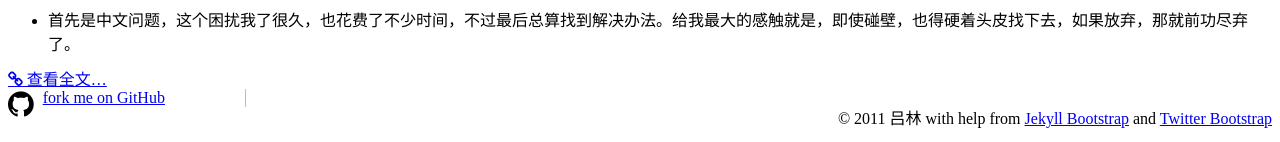
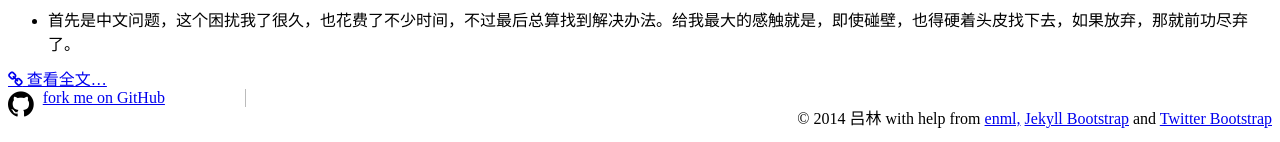
Before and after one commit to clover0319/clover0319.github.io, a Jekyll site: the page built from index.md, in a window 1280 px wide. Shown: the part 1746-1888 px from the top of the page. Built offline with Jekyll 4.4.1, drawn with Linux system fonts in a browser that asks for light colours; nearby versions of some CDN libraries; Markdown is read by kramdown in place of the engine named in the settings.

Commit message:
footer changes

```diff
--- a/_includes/themes/twitter/default.html
+++ b/_includes/themes/twitter/default.html
@@ -57,9 +57,10 @@
       </div>
 
       <footer class="card clearfix">
-        <span style="font-size:30px;"class="fa fa-github pull-left"></span><a href="https://github.com/enml/blog/tree/jekyll-blog" style="display:inline-block;padding-right:80px;border-right:1px solid #bbb">fork me on GitHub</a>
-        <p class="pull-right">&copy; 2011 {{ site.author.name }}
-          with help from <a href="http://jekyllbootstrap.com" target="_blank" title="The Definitive Jekyll Blogging Framework">Jekyll Bootstrap</a>
+        <span style="font-size:30px;"class="fa fa-github pull-left"></span><a href="https://github.com/clover0319/clover0319.github.io" style="display:inline-block;padding-right:80px;border-right:1px solid #bbb">fork me on GitHub</a>
+        <p class="pull-right">&copy; 2014 {{ site.author.name }}
+          with help from <a href="https://github.com/enml" target="_blank">enml,</a>
+		  <a href="http://jekyllbootstrap.com" target="_blank" title="The Definitive Jekyll Blogging Framework">Jekyll Bootstrap</a>
           and <a href="http://twitter.github.com/bootstrap/" target="_blank">Twitter Bootstrap</a>
         </p>
 
```
Also changed, not shown: index.md (+2 -2 lines).
